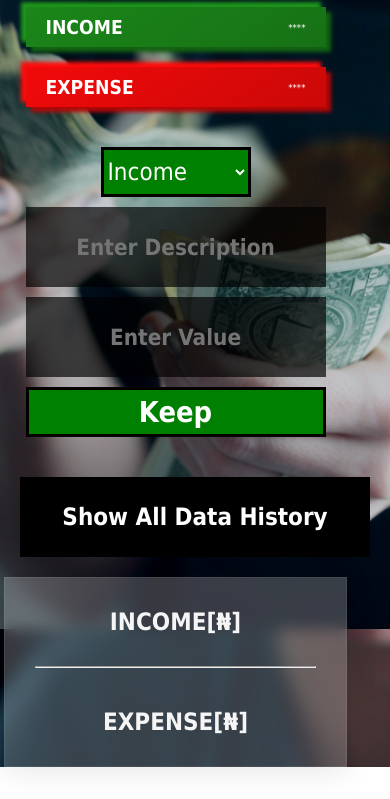
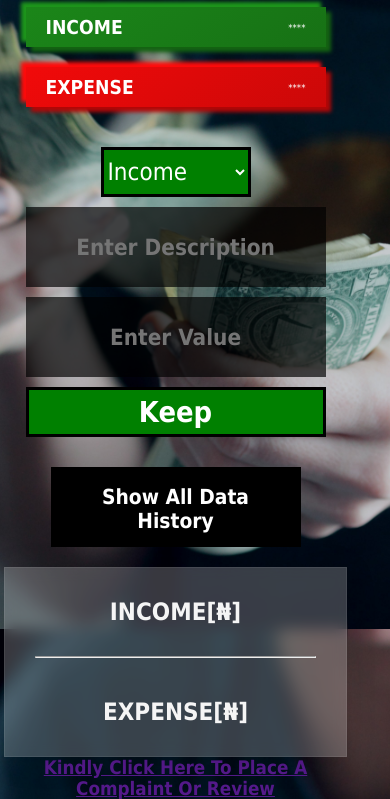
Before and after one commit to Isaac-Franklin/Budget-App, a plain HTML site: page index.html in a window 390 px wide. Shown: the part 215-1014 px from the top of the page. Before the commit the page ends 982 px from the top, so only its background shows below. Drawn offline with Linux system fonts and the light colour scheme.

Commit message:
Show history data updated

```diff
--- a/index.html
+++ b/index.html
@@ -79,6 +79,10 @@
         </div>
     </div>
 
+    <footer>
+        <h3><a href="">Kindly Click Here To Place A Complaint Or Review</a></h3>
+    </footer>
+
    <script src="main.js"></script>
 
 </body>
--- a/style.css
+++ b/style.css
@@ -467,10 +467,11 @@ button{
         padding: 0.8em 1em;
         background: var(--bg);
         transition: 0.2s;
-        width: 350px;
+        width: 250px;
+        margin: auto;
         height: 80px;
         font-weight: bold;
-        font-size: 1.5rem;
+        font-size: 1.3rem;
       }
 
       /* STORAGE SECTION */
```
